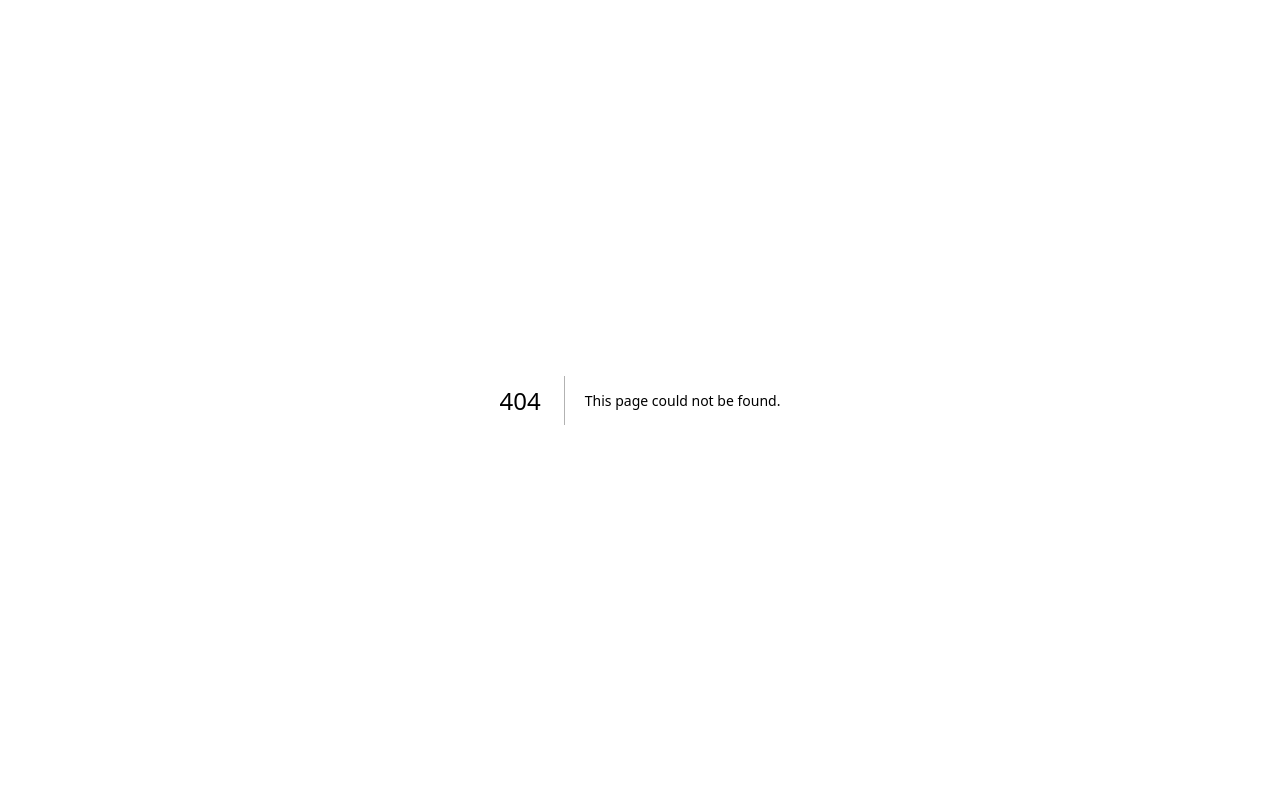
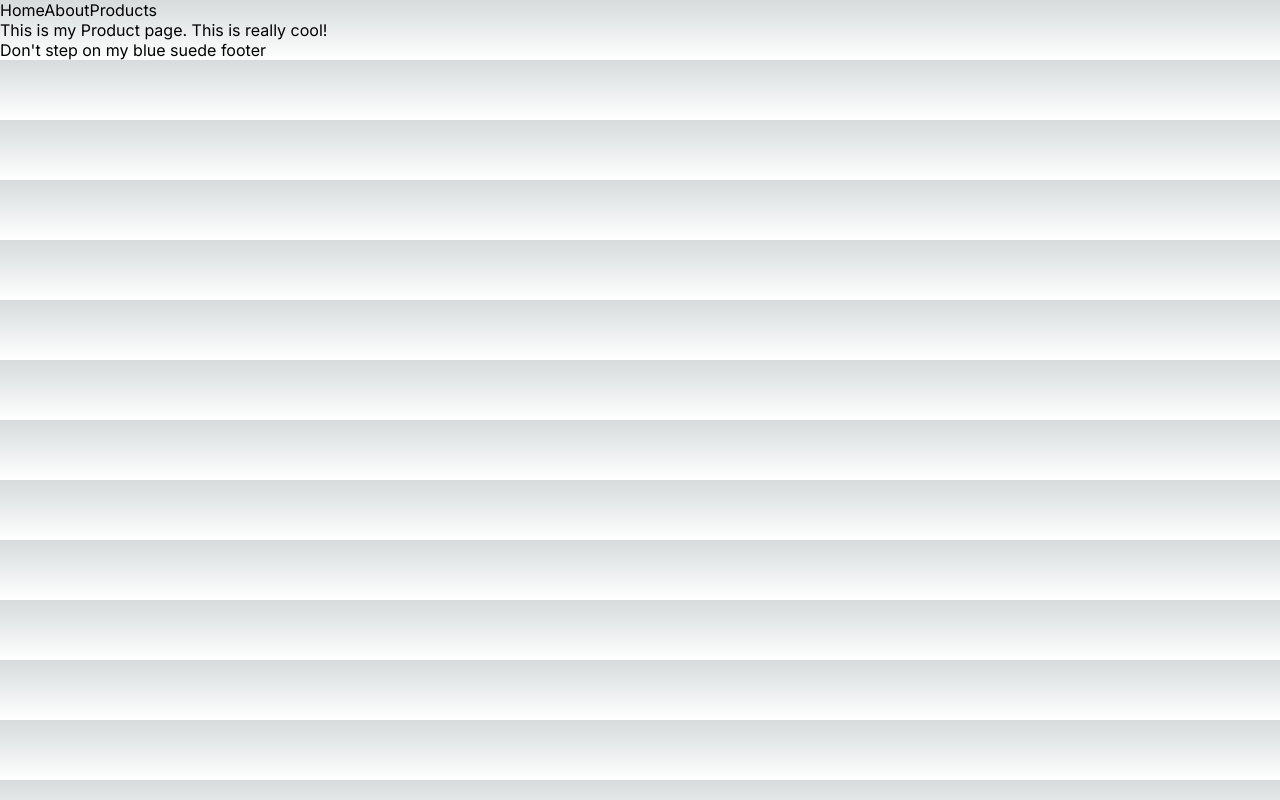
Before and after one commit to Overcook3265/next.js-ecommerce-store, a Next.js app: page /products in a window 1280 px wide. Before the commit this address had no page. Built offline with nearby package versions, Linux system fonts and the light colour scheme.

Commit message:
Add some more basic structure~

```diff
--- a/app/layout.js
+++ b/app/layout.js
@@ -1,17 +1,31 @@
-import { Inter } from "next/font/google";
-import "./globals.css";
+import './globals.css';
+import { Inter } from 'next/font/google';
+import Link from 'next/link';
 
-const inter = Inter({ subsets: ["latin"] });
+const inter = Inter({ subsets: ['latin'] });
 
 export const metadata = {
-  title: "Create Next App",
-  description: "Generated by create next app",
+  title: {
+    default: 'Home page | UpLeveled ',
+    template: '%s | UpLeveled',
+  },
+  description: 'Generated by create next app',
 };
 
 export default function RootLayout({ children }) {
   return (
     <html lang="en">
-      <body className={inter.className}>{children}</body>
+      <body className={inter.className}>
+        <header>
+          <nav>
+            <Link href="/">Home</Link>
+            <Link href="/about">About</Link>
+            <Link href="/products">Products</Link>
+          </nav>
+        </header>
+        <main>{children}</main>
+        <footer>Don't step on my blue suede footer</footer>
+      </body>
     </html>
   );
 }
--- a/app/page.js
+++ b/app/page.js
@@ -1,6 +1,8 @@
+'use client';
+
 import Image from 'next/image';
 import styles from './page.module.css';
 
 export default function Home() {
-  return <div>Hello Void</div>;
+  return <div>Products for The Today of Tomorrow</div>;
 }
--- /dev/null
+++ b/app/products/page.js
@@ -0,0 +1,10 @@
+export const metadata = {
+  title: {
+    default: 'Products',
+  },
+  description: 'Explore our selection of distinguished products',
+};
+
+export default function ProductPage() {
+  return <div>This is my Product page. This is really cool!</div>;
+}
```
Also changed, not shown: app/about/page.js (added, +10 -0 lines).
